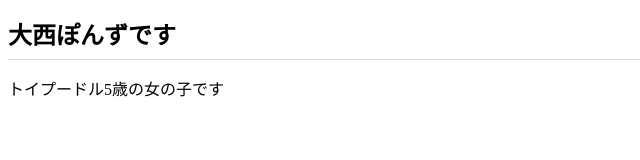
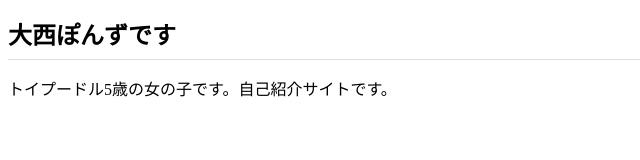
Before and after one commit to miisaa1014/dotinstall.github.io, a plain HTML site: page index.html in a window 1280 px wide. Shown: the whole page, without its empty margins (0-640 px from the left). Drawn offline with Linux system fonts and the light colour scheme.

Commit message:
Add files via upload

```diff
--- a/index.html
+++ b/index.html
@@ -7,6 +7,6 @@
   </head>
   <body>
     <h1>大西ぽんずです</h1>
-    <p>トイプードル5歳の女の子です</p>
+    <p>トイプードル5歳の女の子です。自己紹介サイトです。</p>
   </body>
   </html>
```
